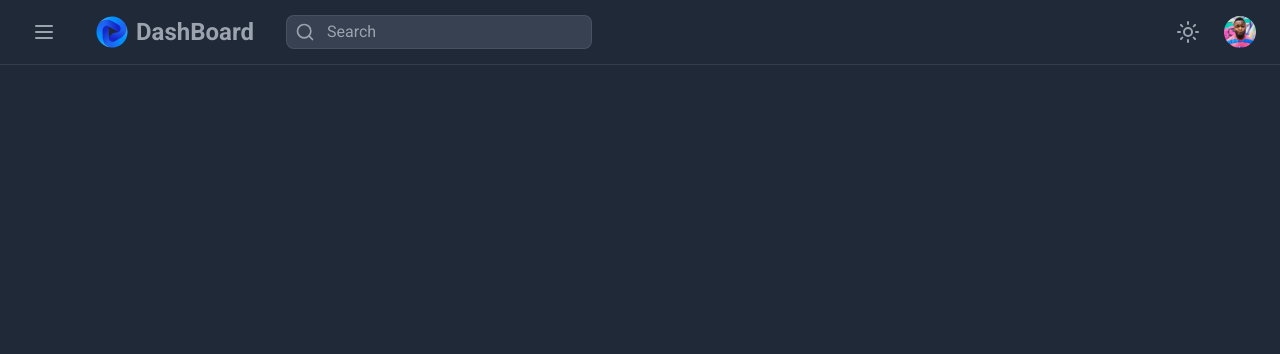
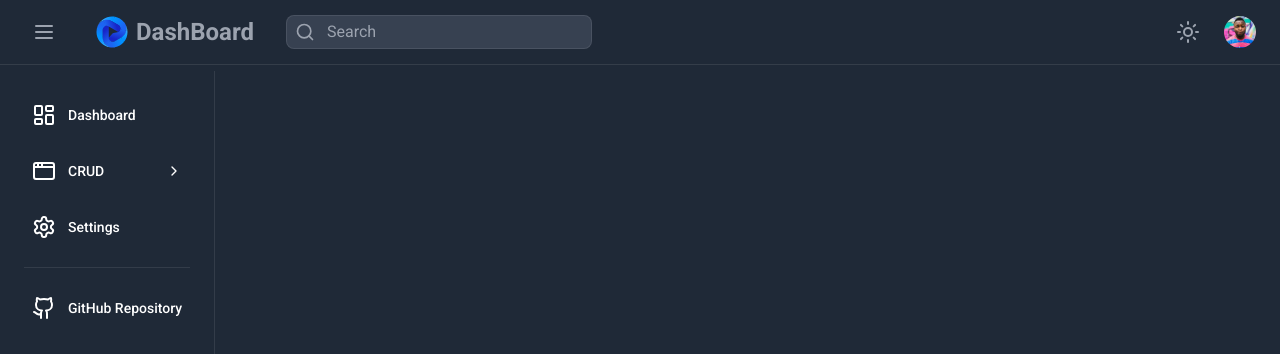
Before and after one commit to Vlas-Pravsha/Project, a Next.js app: page / in a window 1280 px wide. Both pictures are taken after a click on the button 44 px from the left and 32 px from the top of the page. Shown: the top 354 px of the page. Built offline with nearby package versions, Linux system fonts and the light colour scheme.

Commit message:
feat: add sidebar

```diff
--- a/package.json
+++ b/package.json
@@ -35,5 +35,6 @@
     "prettier": "^3.2.5",
     "tailwindcss": "^3.4.1",
     "typescript": "^5"
-  }
+  },
+  "packageManager": "pnpm@9.4.0+sha512.f549b8a52c9d2b8536762f99c0722205efc5af913e77835dbccc3b0b0b2ca9e7dc8022b78062c17291c48e88749c70ce88eb5a74f1fa8c4bf5e18bb46c8bd83a"
 }
--- a/src/app/page.tsx
+++ b/src/app/page.tsx
@@ -1,10 +1,17 @@
+'use client'
+
 import Header from "@/components/Header";
+import Sidebar from "@/components/NavBar";
+import { useState } from "react";
 
 export default function Home() {
 
+const [open, setOpen] = useState(false)
+
   return (
     <section>
-      <Header></Header>
+      <Header setOpen={setOpen}></Header>
+      <Sidebar open={open}/>
     </section>
   )
 }
--- a/src/components/Header.tsx
+++ b/src/components/Header.tsx
@@ -1,32 +1,28 @@
 'use client'
 
-import Image from "next/image";
-import React, { useState } from "react";
-import Link from "next/link";
-import { Moon, Sun, Search, Menu, X } from "lucide-react";
-import { changeTheme } from "@/lib/utils";
-import Profile from "./Profile";
+import Image from 'next/image'
+import React, { useState } from 'react'
+import Link from 'next/link'
+import { Menu, Moon, Search, Sun, X } from 'lucide-react'
+import Profile from './Profile'
+import { changeTheme } from '@/lib/utils'
+
+function Header({setOpen}) {
+  const [themeDark, setThemeDark] = useState(false)
 
 
-const Header = () => {
-  const [navOpen, setNavOpen] = useState(false);
-  const [themeDark, setThemeDark] = useState(false);
-
-  const toggleNav = () => setNavOpen(!navOpen);
-
   const toggleTheme = () => {
-    changeTheme();
+    changeTheme()
     setThemeDark(!themeDark)
-};
-
+  }
 
   return (
     <div className="bg-componentBg fixed top-0 left-0 right-0 z-10 border-b border-borderColor">
       <div className="flex items-center justify-between p-3 px-6 mx-auto">
         <div className="flex items-center gap-8">
-            <button onClick={toggleNav} className="p-2 rounded-lg hover:bg-darkGreyBg">
-              <Menu className="w-6 h-6 text-iconsColor" />
-            </button>
+          <button onClick={()=> setOpen((prev) =>!prev)} className="p-2 rounded-lg hover:bg-darkGreyBg">
+            <Menu className="w-6 h-6 text-iconsColor" />
+          </button>
           <Link href="/">
             <div className="flex items-center gap-2">
               <Image
@@ -50,17 +46,19 @@ const Header = () => {
         </div>
         <div className="flex items-center gap-4">
           <button onClick={toggleTheme} className="p-2 rounded-lg hover:bg-darkGreyBg">
-            {themeDark ? (
-              <Moon className="w-6 h-6 text-iconsColor" />
-            ) : (
-              <Sun className="w-6 h-6 text-iconsColor" />
-            )}
+            {themeDark
+              ? (
+                  <Moon className="w-6 h-6 text-iconsColor" />
+                )
+              : (
+                  <Sun className="w-6 h-6 text-iconsColor" />
+                )}
           </button>
-         <Profile/>
+          <Profile />
         </div>
       </div>
     </div>
-  );
-};
+  )
+}
 
-export default Header;
+export default Header
--- /dev/null
+++ b/src/components/NavBar.tsx
@@ -0,0 +1,83 @@
+'use client'
+
+import React, { useState } from 'react'
+import Link from 'next/link'
+import { AppWindow, ChevronDown, ChevronRight, Github, LayoutDashboard, Settings } from 'lucide-react'
+
+function Sidebar({open}) {
+  const [isOpen, setIsOpen] = useState(false)
+  const [crudOpen, setCrudOpen] = useState(false)
+
+  const sidebar = [
+    {
+      mainTitle: 'Dashboard',
+      icon: <LayoutDashboard className="w-6 h-6 text-gray-400" />,
+      href: '/',
+    },
+    {
+      mainTitle: 'CRUD',
+      icon: <AppWindow className="w-6 h-6 text-gray-400" />,
+      subItems: ['Users', 'Products'],
+    },
+    {
+      mainTitle: 'Settings',
+      icon: <Settings className="w-6 h-6 text-gray-400" />,
+      href: '/settings',
+    },
+  ]
+
+  interface SideBarType {
+    mainTitle: string
+    icon: React.ReactElement
+    href?: string
+    subItems?: string[]
+  }
+
+  const NavItem = ({ item }: { item: SideBarType }) => {
+    const [subMenuOpen, setSubMenuOpen] = useState(false)
+
+    return (
+      <div>
+        <div
+          className="flex items-center justify-between p-2 hover:bg-gray-700 rounded-lg cursor-pointer"
+          onClick={() => item.subItems && setSubMenuOpen(!subMenuOpen)}
+        >
+          <div className="flex items-center gap-3">
+            {item.icon}
+            <span className={`${open? "flex": "hidden"} text-gray-300 text-sm font-medium`}>{item.mainTitle}</span>
+          </div>
+          {item.subItems && (
+            subMenuOpen ? <ChevronDown className={`${open? "flex": "hidden"} w-4 h-4 text-gray-400`} /> : <ChevronRight className={`${open? "flex": "hidden"} w-4 h-4 text-gray-400`}  />
+          )}
+        </div>
+        {subMenuOpen && item.subItems && (
+          <div className="ml-6 mt-2">
+            {item.subItems.map((subItem, index) => (
+              <div key={index} className="p-2 hover:bg-gray-700 rounded-lg cursor-pointer">
+                <span className="text-gray-300 text-sm">{subItem}</span>
+              </div>
+            ))}
+          </div>
+        )}
+      </div>
+    )
+  }
+
+  return (
+    <div className={`${open? "px-6": "px-2"} py-6 duration-300 fixed top-[71px] bottom-0 flex-col border-r border-borderColor bg-gray-800 z-10`}>
+      <div className="flex flex-col gap-4 pb-5 border-b border-borderColor">
+        {sidebar.map((item, index) => (
+          <NavItem key={index} item={item} />
+        ))}
+      </div>
+      <div className="mt-5 p-2 flex items-center gap-3 hover:bg-gray-700 rounded-lg cursor-pointer">
+        <Github className="w-6 h-6 text-gray-400" />
+        <Link href="https://github.com/Vlas-Pravsha" className={`${open? "flex": "hidden"} text-gray-300 text-sm font-medium`}>
+          GitHub Repository
+        </Link>
+      </div>
+    </div>
+  )
+}
+
+export default Sidebar
```
Also changed, not shown: 1 other file (tests, documents, lock files or other folders).
